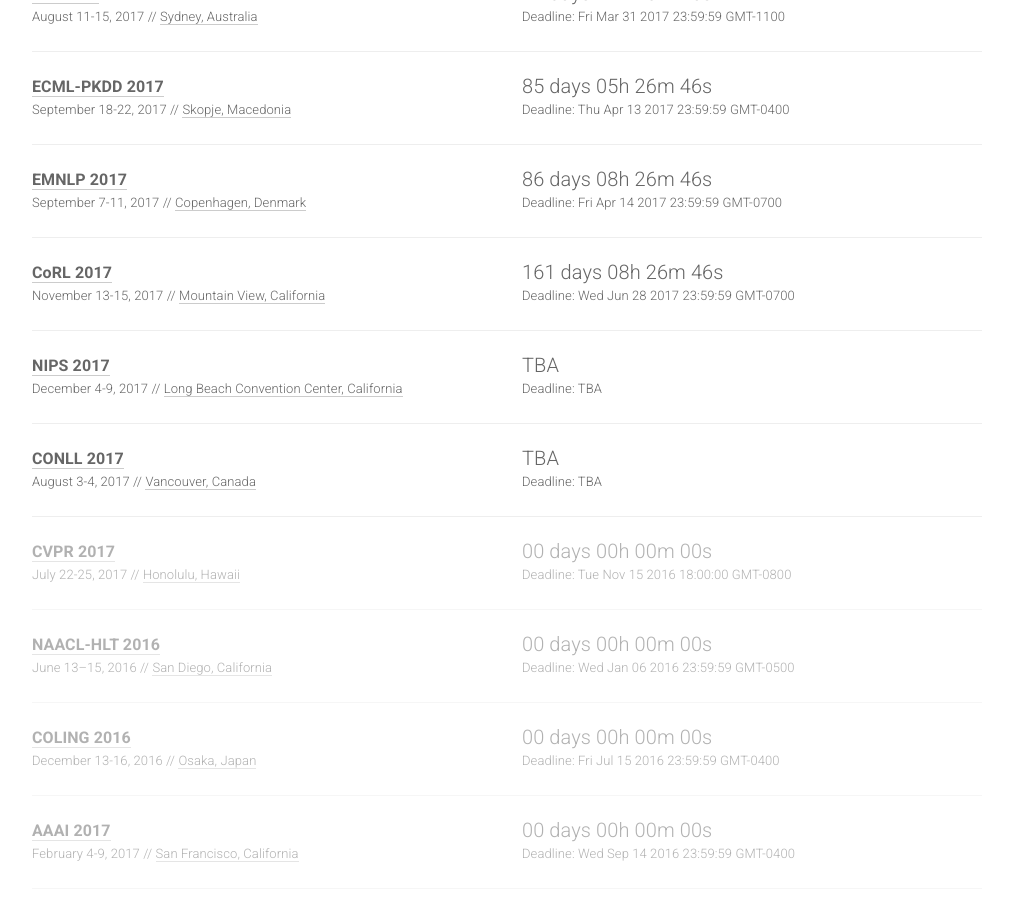
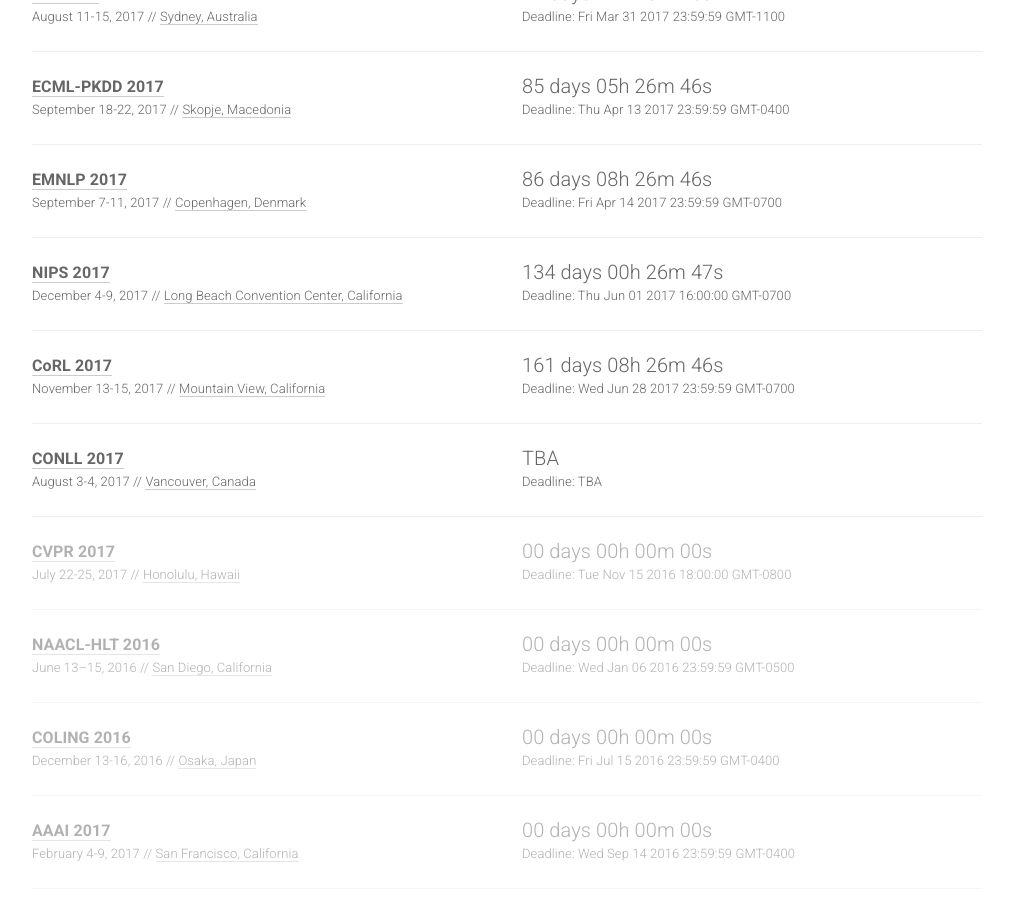
Before and after one commit to paperswithcode/ai-deadlines, a Jekyll site: the page built from index.html, in a window 1280 px wide and 900 px high, scrolled down 1058 px. Shown: the whole window, without its empty margins (133-1146 px from the left). Built offline with Jekyll 4.4.1, drawn with Linux system fonts in a browser that asks for light colours; nearby versions of some CDN libraries; comment, search, counter and statistics services are not loaded; some of the changed lines change nothing that is shown.

Commit message:
NIPS17 deadline

```diff
--- a/_data/conferences.yml
+++ b/_data/conferences.yml
@@ -110,6 +110,16 @@
   place: Copenhagen, Denmark
   sub: NLP
 
+- name: NIPS
+  year: 2017
+  id: nips17
+  link: https://nips.cc/Conferences/2017
+  deadline: "2017-06-01 16:00:00"
+  timezone: America/Los_Angeles
+  date: December 4-9, 2017
+  place: Long Beach Convention Center, California
+  sub: ML
+
 - name: CoRL
   year: 2017
   id: corl17
@@ -119,15 +129,6 @@
   date: November 13-15, 2017
   place: Mountain View, California
   sub: RO
-
-- name: NIPS
-  year: 2017
-  id: nips17
-  link: https://nips.cc/Conferences/2017
-  deadline: TBA
-  date: December 4-9, 2017
-  place: Long Beach Convention Center, California
-  sub: ML
 
 - name: CONLL
   year: 2017
```
